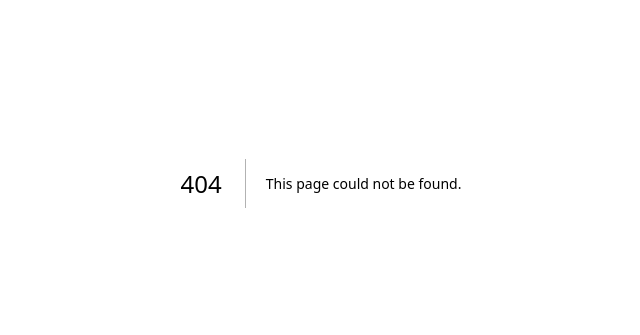
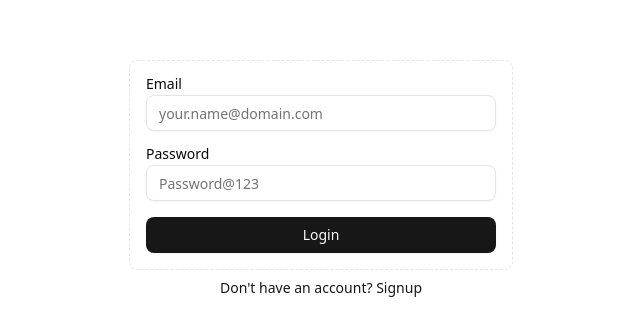
Before and after one commit to arsalanansariofficial/next-auth-demo, a Next.js app: page /auth/login in a window 1280 px wide. Before the commit this address had no page. Shown: the part 217-552 px from the top of the page, without its empty margins (319-959 px from the left). Built offline with nearby package versions, Linux system fonts and the light colour scheme.

Commit message:
Add login page

```diff
--- /dev/null
+++ b/app/auth/login/page.tsx
@@ -0,0 +1,59 @@
+'use client';
+
+import Link from 'next/link';
+import { useActionState } from 'react';
+
+import { login } from '@/lib/actions';
+import { Input } from '@/components/ui/input';
+import { Label } from '@/components/ui/label';
+import { Button } from '@/components/ui/button';
+
+export default function Page() {
+  const [state, action] = useActionState(login, undefined);
+
+  return (
+    <main className="grow content-center">
+      <section className="mx-auto max-w-sm">
+        <form
+          action={action}
+          className="space-y-4 rounded-md border border-dashed p-4"
+        >
+          <div className="space-y-1">
+            <Label htmlFor="email">Email</Label>
+            <Input
+              id="email"
+              name="email"
+              type="email"
+              defaultValue={state?.email}
+              placeholder="your.name@domain.com"
+            />
+            {state?.errors?.email && (
+              <p className="text-destructive text-xs">{state.errors.email}</p>
+            )}
+          </div>
+          <div className="space-y-1">
+            <Label htmlFor="password">Password</Label>
+            <Input
+              id="password"
+              name="password"
+              type="password"
+              placeholder="Password@123"
+              defaultValue={state?.password}
+            />
+            {state?.errors?.password && (
+              <p className="text-destructive text-xs">
+                {state.errors.password}
+              </p>
+            )}
+          </div>
+          <Button type="submit" className="w-full">
+            Login
+          </Button>
+        </form>
+        <Button variant="link" className="mx-auto block p-0 text-center">
+          <Link href="/auth/signup">Don&apos;t have an account? Signup</Link>
+        </Button>
+      </section>
+    </main>
+  );
+}
--- /dev/null
+++ b/components/ui/input.tsx
@@ -0,0 +1,17 @@
+import * as React from 'react';
+
+import { cn } from '@/lib/utils';
+
+export function Input(props: React.ComponentProps<'input'>) {
+  return (
+    <input
+      {...props}
+      type={props.type}
+      data-slot="input"
+      className={cn(
+        props.className,
+        'file:text-foreground placeholder:text-muted-foreground selection:bg-primary selection:text-primary-foreground dark:bg-input/30 border-input focus-visible:border-ring focus-visible:ring-ring/50 focus-visible:ring-[3px]aria-invalid:ring-destructive/20 dark:aria-invalid:ring-destructive/40 aria-invalid:border-destructive flex h-9 w-full min-w-0 rounded-md border bg-transparent px-3 py-1 text-base shadow-xs transition-[color,box-shadow] outline-none file:inline-flex file:h-7 file:border-0 file:bg-transparent file:text-sm file:font-medium disabled:pointer-events-none disabled:cursor-not-allowed disabled:opacity-50 md:text-sm'
+      )}
+    />
+  );
+}
--- /dev/null
+++ b/components/ui/label.tsx
@@ -0,0 +1,19 @@
+'use client';
+
+import * as React from 'react';
+import * as LabelPrimitive from '@radix-ui/react-label';
+
+import { cn } from '@/lib/utils';
+
+export function Label(props: React.ComponentProps<typeof LabelPrimitive.Root>) {
+  return (
+    <LabelPrimitive.Root
+      {...props}
+      data-slot="label"
+      className={cn(
+        props.className,
+        'flex items-center gap-2 text-sm leading-none font-medium select-none group-data-[disabled=true]:pointer-events-none group-data-[disabled=true]:opacity-50 peer-disabled:cursor-not-allowed peer-disabled:opacity-50'
+      )}
+    />
+  );
+}
```
